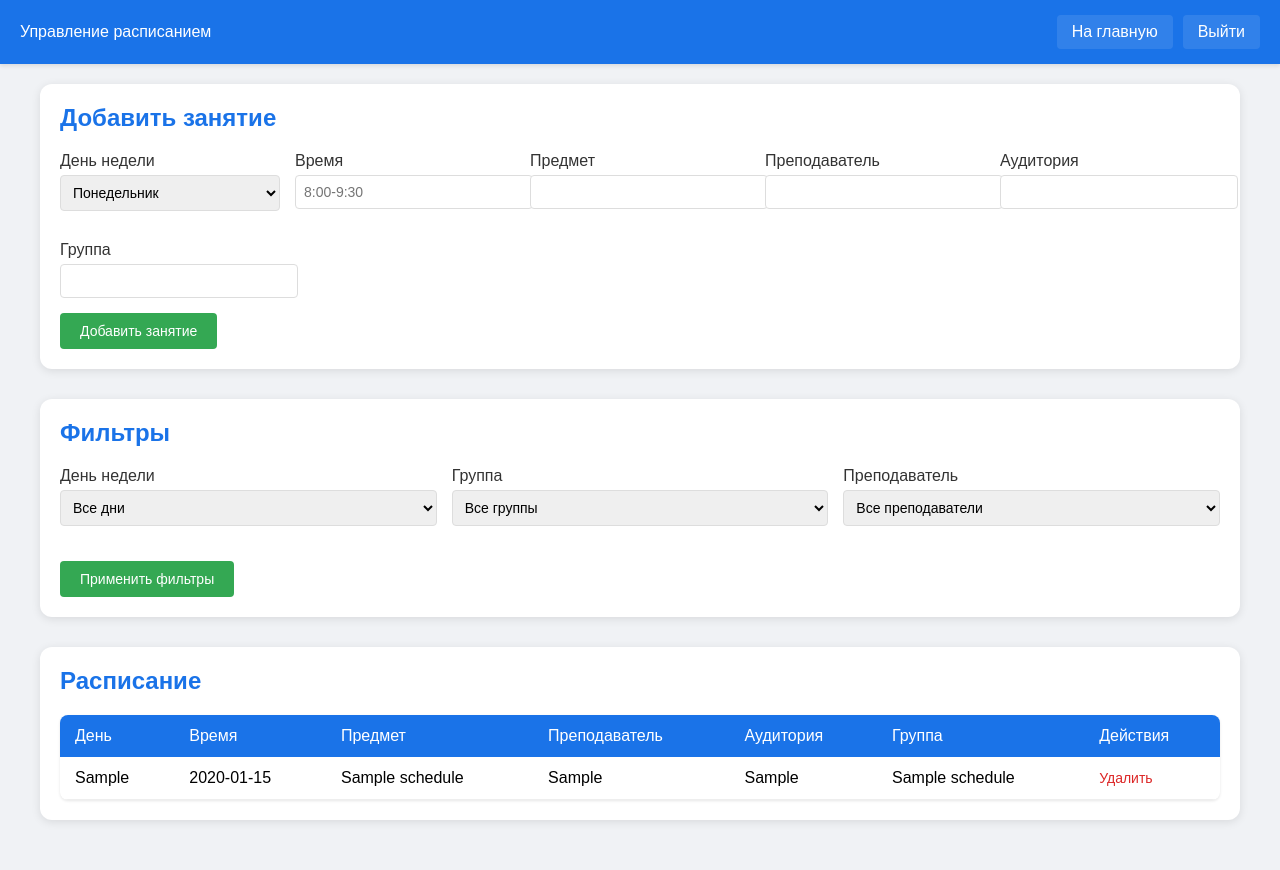
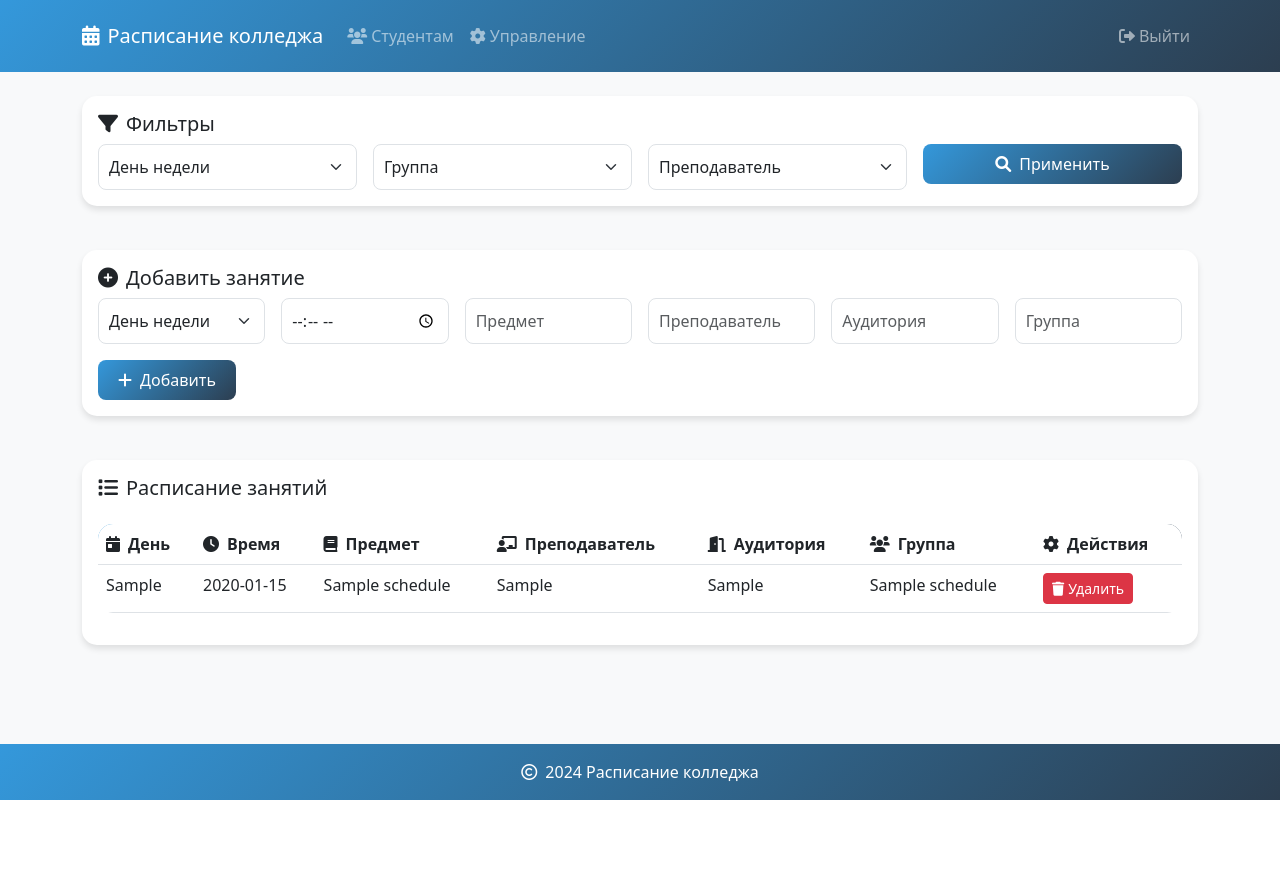
Before and after one commit to damir7182/college-schedule, a Flask app: page /schedule in a window 1280 px wide. After the commit the page ends 800 px from the top, so only its background shows below. Run offline with Flask 2, Linux system fonts and the light colour scheme; a user stored in the database is signed in; tables that the repository leaves empty hold one stand-in row (values such as "Sample post").

Commit message:
Update schedule.html

```diff
--- a/templates/schedule.html
+++ b/templates/schedule.html
@@ -1,178 +1,17 @@
-<!DOCTYPE html>
-<html lang="ru">
-<head>
-    <meta charset="UTF-8">
-    <meta name="viewport" content="width=device-width, initial-scale=1.0">
-    <title>Управление расписанием</title>
-    <style>
-        body {
-            font-family: Arial, sans-serif;
-            margin: 0;
-            padding: 0;
-            background-color: #f0f2f5;
-        }
+{% extends "base.html" %}
 
-        .navbar {
-            background-color: #1a73e8;
-            color: white;
-            padding: 15px 20px;
-            display: flex;
-            justify-content: space-between;
-            align-items: center;
-            box-shadow: 0 2px 4px rgba(0,0,0,0.1);
-        }
-
-        .nav-buttons {
-            display: flex;
-            gap: 10px;
-        }
-
-        .nav-btn {
-            color: white;
-            text-decoration: none;
-            padding: 8px 15px;
-            background-color: rgba(255,255,255,0.1);
-            border-radius: 4px;
-            transition: background-color 0.3s;
-        }
-
-        .nav-btn:hover {
-            background-color: rgba(255,255,255,0.2);
-        }
-
-        .container {
-            max-width: 1200px;
-            margin: 0 auto;
-            padding: 20px;
-        }
-
-        .admin-panel {
-            background-color: white;
-            border-radius: 12px;
-            box-shadow: 0 2px 10px rgba(0,0,0,0.1);
-            padding: 20px;
-            margin-bottom: 30px;
-        }
-
-        .admin-panel h2 {
-            color: #1a73e8;
-            margin-top: 0;
-            margin-bottom: 20px;
-        }
-
-        .form-group {
-            margin-bottom: 15px;
-        }
-
-        .form-group label {
-            display: block;
-            margin-bottom: 5px;
-            color: #333;
-            font-weight: 500;
-        }
-
-        .form-group select,
-        .form-group input {
-            width: 100%;
-            padding: 8px;
-            border: 1px solid #ddd;
-            border-radius: 4px;
-            font-size: 14px;
-        }
-
-        .add-btn {
-            background-color: #34a853;
-            color: white;
-            border: none;
-            padding: 10px 20px;
-            border-radius: 4px;
-            cursor: pointer;
-            font-size: 14px;
-            font-weight: 500;
-            transition: background-color 0.3s;
-        }
-
-        .add-btn:hover {
-            background-color: #2d8a46;
-        }
-
-        .schedule-table {
-            width: 100%;
-            border-collapse: collapse;
-            background-color: white;
-            border-radius: 8px;
-            overflow: hidden;
-            box-shadow: 0 1px 3px rgba(0,0,0,0.1);
-        }
-
-        .schedule-table th {
-            background-color: #1a73e8;
-            color: white;
-            font-weight: 500;
-            padding: 12px 15px;
-            text-align: left;
-        }
-
-        .schedule-table td {
-            padding: 12px 15px;
-            border-bottom: 1px solid #eee;
-        }
-
-        .schedule-table tr:hover {
-            background-color: #f8f9fa;
-        }
-
-        .delete-btn {
-            color: #dc2626;
-            text-decoration: none;
-            font-size: 14px;
-            transition: color 0.3s;
-        }
-
-        .delete-btn:hover {
-            color: #b91c1c;
-        }
-
-        .filters {
-            display: grid;
-            grid-template-columns: repeat(auto-fit, minmax(200px, 1fr));
-            gap: 15px;
-            margin-bottom: 20px;
-        }
-
-        @media (max-width: 768px) {
-            .container {
-                padding: 10px;
-            }
-
-            .admin-panel {
-                padding: 15px;
-            }
-
-            .schedule-table {
-                display: block;
-                overflow-x: auto;
-            }
-        }
-    </style>
-</head>
-<body>
-    <nav class="navbar">
-        <span>Управление расписанием</span>
-        <div class="nav-buttons">
-            <a href="{{ url_for('index') }}" class="nav-btn">На главную</a>
-            <a href="{{ url_for('logout') }}" class="nav-btn">Выйти</a>
-        </div>
-    </nav>
-
-    <div class="container">
-        <div class="admin-panel">
-            <h2>Добавить занятие</h2>
-            <form action="{{ url_for('add_schedule') }}" method="POST">
-                <div style="display: grid; grid-template-columns: repeat(auto-fit, minmax(200px, 1fr)); gap: 15px;">
-                    <div class="form-group">
-                        <label for="day">День недели</label>
-                        <select id="day" name="day" required>
+{% block content %}
+<div class="row mb-4">
+    <div class="col-12">
+        <div class="card">
+            <div class="card-body">
+                <h5 class="card-title">
+                    <i class="fas fa-filter me-2"></i>Фильтры
+                </h5>
+                <form method="GET" class="row g-3">
+                    <div class="col-md-3">
+                        <select name="day" class="form-select">
+                            <option value="">День недели</option>
                             <option value="Понедельник">Понедельник</option>
                             <option value="Вторник">Вторник</option>
                             <option value="Среда">Среда</option>
@@ -181,82 +20,99 @@
                             <option value="Суббота">Суббота</option>
                         </select>
                     </div>
-                    <div class="form-group">
-                        <label for="time">Время</label>
-                        <input type="text" id="time" name="time" required placeholder="8:00-9:30">
-                    </div>
-                    <div class="form-group">
-                        <label for="subject">Предмет</label>
-                        <input type="text" id="subject" name="subject" required>
-                    </div>
-                    <div class="form-group">
-                        <label for="teacher">Преподаватель</label>
-                        <input type="text" id="teacher" name="teacher" required>
-                    </div>
-                    <div class="form-group">
-                        <label for="room">Аудитория</label>
-                        <input type="text" id="room" name="room" required>
-                    </div>
-                    <div class="form-group">
-                        <label for="group_name">Группа</label>
-                        <input type="text" id="group_name" name="group_name" required>
-                    </div>
-                </div>
-                <button type="submit" class="add-btn">Добавить занятие</button>
-            </form>
-        </div>
-
-        <div class="admin-panel">
-            <h2>Фильтры</h2>
-            <form action="{{ url_for('schedule') }}" method="GET">
-                <div class="filters">
-                    <div class="form-group">
-                        <label for="filter_day">День недели</label>
-                        <select id="filter_day" name="day">
-                            <option value="">Все дни</option>
-                            <option value="Понедельник" {% if request.args.get('day') == 'Понедельник' %}selected{% endif %}>Понедельник</option>
-                            <option value="Вторник" {% if request.args.get('day') == 'Вторник' %}selected{% endif %}>Вторник</option>
-                            <option value="Среда" {% if request.args.get('day') == 'Среда' %}selected{% endif %}>Среда</option>
-                            <option value="Четверг" {% if request.args.get('day') == 'Четверг' %}selected{% endif %}>Четверг</option>
-                            <option value="Пятница" {% if request.args.get('day') == 'Пятница' %}selected{% endif %}>Пятница</option>
-                            <option value="Суббота" {% if request.args.get('day') == 'Суббота' %}selected{% endif %}>Суббота</option>
-                        </select>
-                    </div>
-                    <div class="form-group">
-                        <label for="filter_group">Группа</label>
-                        <select id="filter_group" name="group">
-                            <option value="">Все группы</option>
+                    <div class="col-md-3">
+                        <select name="group" class="form-select">
+                            <option value="">Группа</option>
                             {% for group in groups %}
-                                <option value="{{ group }}" {% if request.args.get('group') == group %}selected{% endif %}>{{ group }}</option>
+                            <option value="{{ group }}">{{ group }}</option>
                             {% endfor %}
                         </select>
                     </div>
-                    <div class="form-group">
-                        <label for="filter_teacher">Преподаватель</label>
-                        <select id="filter_teacher" name="teacher">
-                            <option value="">Все преподаватели</option>
+                    <div class="col-md-3">
+                        <select name="teacher" class="form-select">
+                            <option value="">Преподаватель</option>
                             {% for teacher in teachers %}
-                                <option value="{{ teacher }}" {% if request.args.get('teacher') == teacher %}selected{% endif %}>{{ teacher }}</option>
+                            <option value="{{ teacher }}">{{ teacher }}</option>
                             {% endfor %}
                         </select>
                     </div>
+                    <div class="col-md-3">
+                        <button type="submit" class="btn btn-custom w-100">
+                            <i class="fas fa-search me-2"></i>Применить
+                        </button>
                     </div>
-                <button type="submit" class="add-btn">Применить фильтры</button>
                 </form>
             </div>
+        </div>
+    </div>
+</div>
 
-        <div class="admin-panel">
-            <h2>Расписание</h2>
-            <table class="schedule-table">
+{% if current_user.is_admin %}
+<div class="row mb-4">
+    <div class="col-12">
+        <div class="card">
+            <div class="card-body">
+                <h5 class="card-title">
+                    <i class="fas fa-plus-circle me-2"></i>Добавить занятие
+                </h5>
+                <form method="POST" action="{{ url_for('add_schedule') }}" class="row g-3">
+                    <div class="col-md-2">
+                        <select name="day" class="form-select" required>
+                            <option value="">День недели</option>
+                            <option value="Понедельник">Понедельник</option>
+                            <option value="Вторник">Вторник</option>
+                            <option value="Среда">Среда</option>
+                            <option value="Четверг">Четверг</option>
+                            <option value="Пятница">Пятница</option>
+                            <option value="Суббота">Суббота</option>
+                        </select>
+                    </div>
+                    <div class="col-md-2">
+                        <input type="time" class="form-control" name="time" required>
+                    </div>
+                    <div class="col-md-2">
+                        <input type="text" class="form-control" name="subject" placeholder="Предмет" required>
+                    </div>
+                    <div class="col-md-2">
+                        <input type="text" class="form-control" name="teacher" placeholder="Преподаватель" required>
+                    </div>
+                    <div class="col-md-2">
+                        <input type="text" class="form-control" name="room" placeholder="Аудитория" required>
+                    </div>
+                    <div class="col-md-2">
+                        <input type="text" class="form-control" name="group_name" placeholder="Группа" required>
+                    </div>
+                    <div class="col-12">
+                        <button type="submit" class="btn btn-custom">
+                            <i class="fas fa-plus me-2"></i>Добавить
+                        </button>
+                    </div>
+                </form>
+            </div>
+        </div>
+    </div>
+</div>
+{% endif %}
+
+<div class="card">
+    <div class="card-body">
+        <h5 class="card-title mb-4">
+            <i class="fas fa-list me-2"></i>Расписание занятий
+        </h5>
+        {% if schedules %}
+        <div class="table-responsive">
+            <table class="table table-hover">
                 <thead>
                     <tr>
-                        <th>День</th>
-                        <th>Время</th>
-                        <th>Предмет</th>
-                        <th>Преподаватель</th>
-                        <th>Аудитория</th>
-                        <th>Группа</th>
-                        <th>Действия</th>
+                        <th><i class="fas fa-calendar-day me-2"></i>День</th>
+                        <th><i class="fas fa-clock me-2"></i>Время</th>
+                        <th><i class="fas fa-book me-2"></i>Предмет</th>
+                        <th><i class="fas fa-chalkboard-teacher me-2"></i>Преподаватель</th>
+                        <th><i class="fas fa-door-open me-2"></i>Аудитория</th>
+                        <th><i class="fas fa-users me-2"></i>Группа</th>
+                        {% if current_user.is_admin %}
+                        <th><i class="fas fa-cog me-2"></i>Действия</th>
+                        {% endif %}
                     </tr>
                 </thead>
                 <tbody>
@@ -268,15 +124,26 @@
                         <td>{{ schedule.teacher }}</td>
                         <td>{{ schedule.room }}</td>
                         <td>{{ schedule.group_name }}</td>
+                        {% if current_user.is_admin %}
                         <td>
-                                <a href="{{ url_for('delete_schedule', id=schedule.id) }}" class="delete-btn"
-                                   onclick="return confirm('Вы уверены, что хотите удалить это занятие?')">Удалить</a>
+                            <a href="{{ url_for('delete_schedule', id=schedule.id) }}"
+                               class="btn btn-danger btn-sm"
+                               onclick="return confirm('Вы уверены, что хотите удалить это занятие?')">
+                                <i class="fas fa-trash me-1"></i>Удалить
+                            </a>
                         </td>
+                        {% endif %}
                     </tr>
                     {% endfor %}
                 </tbody>
             </table>
         </div>
+        {% else %}
+        <div class="text-center text-muted py-5">
+            <i class="fas fa-calendar-times fa-3x mb-3"></i>
+            <p>Расписание не найдено</p>
         </div>
-</body>
-</html>
+        {% endif %}
+    </div>
+</div>
+{% endblock %}
```
Lines whose indentation alone changed are shown as unchanged.
